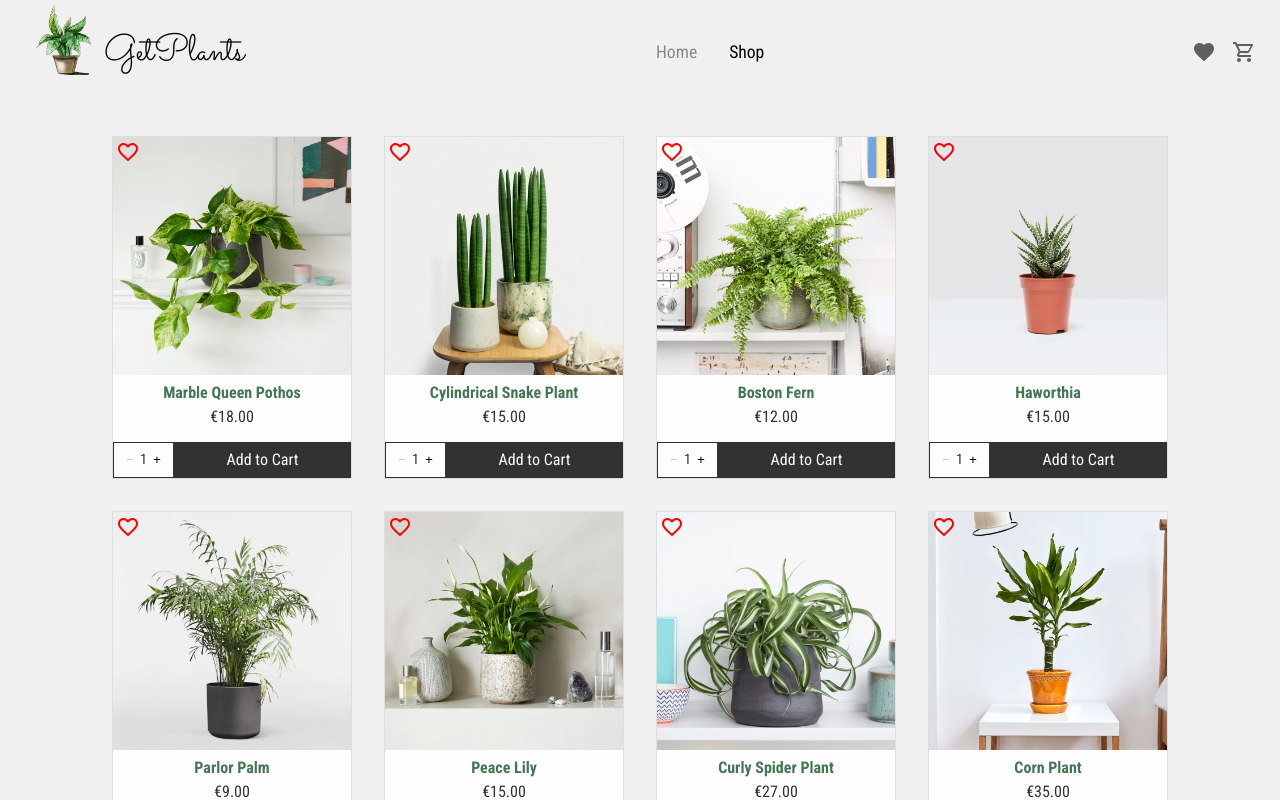
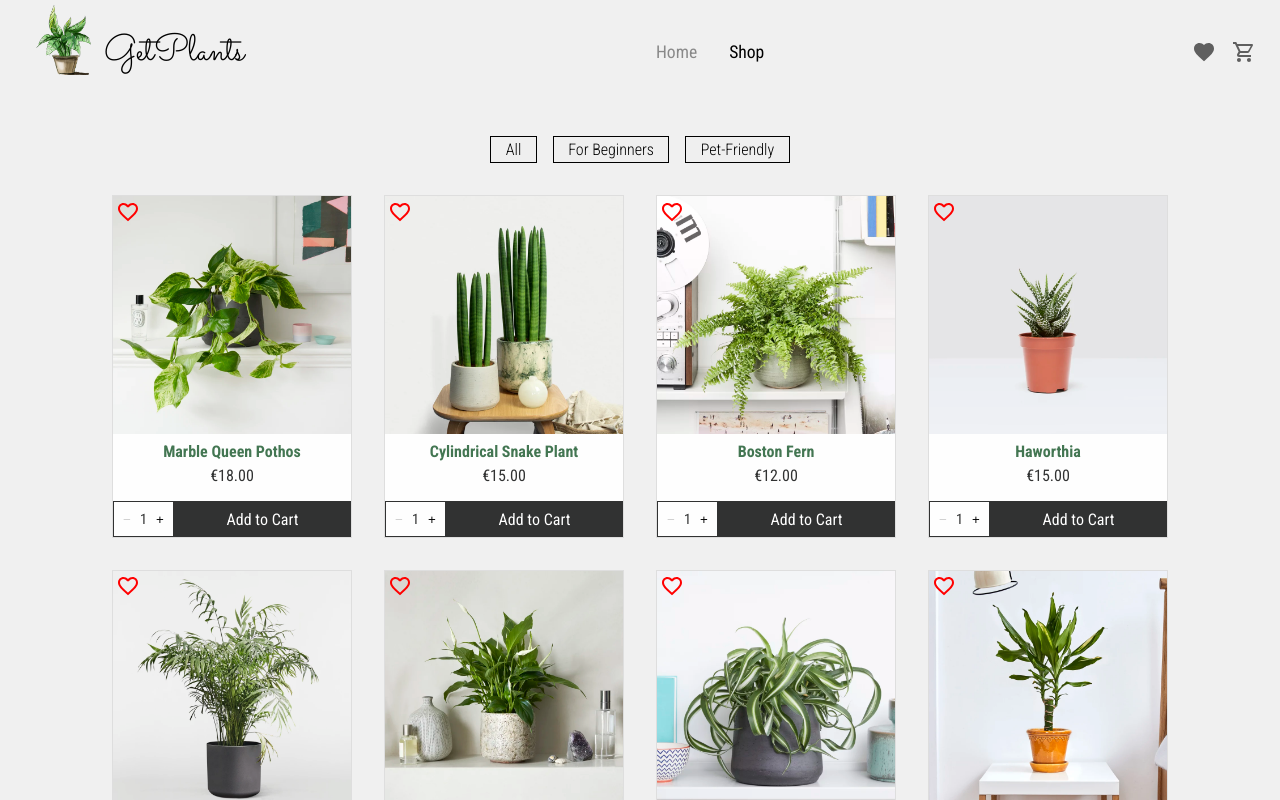
Before and after one commit to RimaSem/plant-shop, a React (Vite) app: page /plant-shop/shop in a window 1280 px wide. Shown: the top 800 px of the page. Built offline with nearby package versions, Linux system fonts and the light colour scheme.

Commit message:
Add filter buttons to shop page

```diff
--- a/src/components/ItemCarousel.tsx
+++ b/src/components/ItemCarousel.tsx
@@ -9,8 +9,8 @@ function ItemCarousel() {
   const context = useContext(AppContext);
 
   const displayItems = context?.allItems.slice(0, 10).map((item) => (
-    <div className="card">
-      <Item key={item.id} plantData={item} />
+    <div key={item.id} className="card">
+      <Item plantData={item} />
     </div>
   ));
 
--- a/src/components/scss/Item.scss
+++ b/src/components/scss/Item.scss
@@ -61,7 +61,7 @@
         min-height: 2.5em;
         display: flex;
         align-items: center;
-        justify-content: center;
+        justify-content: space-evenly;
         border: 1px solid #313232;
         background-color: #fefefe;
         font-size: 0.9rem;
--- a/src/data.ts
+++ b/src/data.ts
@@ -3,7 +3,7 @@ export default [
     id: 1,
     name: "Marble Queen Pothos",
     price: 18,
-    img: "./public/marble_queen.jpg",
+    img: "/marble_queen.jpg",
     description: "",
     isFavorite: false,
     forBeginners: true,
@@ -14,7 +14,7 @@ export default [
     id: 2,
     name: "Cylindrical Snake Plant",
     price: 15,
-    img: "./public/cylindrical_snake_plant.jpg",
+    img: "/cylindrical_snake_plant.jpg",
     description: "",
     isFavorite: false,
     forBeginners: true,
@@ -25,7 +25,7 @@ export default [
     id: 3,
     name: "Boston Fern",
     price: 12,
-    img: "./public/boston-fern.jpg",
+    img: "/boston-fern.jpg",
     description: "",
     isFavorite: false,
     forBeginners: false,
@@ -36,7 +36,7 @@ export default [
     id: 4,
     name: "Haworthia",
     price: 15,
-    img: "./public/succulent-haworthia.jpg",
+    img: "/succulent-haworthia.jpg",
     description: "",
     isFavorite: false,
     forBeginners: true,
@@ -46,7 +46,7 @@ export default [
     id: 5,
     name: "Parlor Palm",
     price: 9,
-    img: "./public/parlor-palm.jpg",
+    img: "/parlor-palm.jpg",
     description: "",
     isFavorite: false,
     forBeginners: true,
@@ -57,7 +57,7 @@ export default [
     id: 6,
     name: "Peace Lily",
     price: 15,
-    img: "./public/peace-lily.jpg",
+    img: "/peace-lily.jpg",
     description: "",
     isFavorite: false,
     forBeginners: true,
@@ -67,7 +67,7 @@ export default [
     id: 7,
     name: "Curly Spider Plant",
     price: 27,
-    img: "./public/curly-spider-plant.jpg",
+    img: "/curly-spider-plant.jpg",
     description: "",
     isFavorite: false,
     forBeginners: false,
@@ -77,7 +77,7 @@ export default [
     id: 8,
     name: "Corn Plant",
     price: 35,
-    img: "./public/corn-plant.jpg",
+    img: "/corn-plant.jpg",
     description: "",
     isFavorite: false,
     forBeginners: true,
@@ -88,7 +88,7 @@ export default [
     id: 9,
     name: "Snake Plant",
     price: 20,
-    img: "./public/snake-plant.jpg",
+    img: "/snake-plant.jpg",
     description: "",
     isFavorite: false,
     forBeginners: true,
@@ -98,7 +98,7 @@ export default [
     id: 10,
     name: "Aspidistra",
     price: 27,
-    img: "./public/aspidistra.jpg",
+    img: "/aspidistra.jpg",
     description: "",
     isFavorite: false,
     forBeginners: false,
@@ -108,7 +108,7 @@ export default [
     id: 11,
     name: "Monstera",
     price: 35,
-    img: "./public/monstera.jpg",
+    img: "/monstera.jpg",
     description: "",
     isFavorite: false,
     forBeginners: false,
@@ -119,7 +119,7 @@ export default [
     id: 12,
     name: "Maranta",
     price: 20,
-    img: "./public/maranta.jpg",
+    img: "/maranta.jpg",
     description: "",
     isFavorite: false,
     forBeginners: false,
@@ -129,7 +129,7 @@ export default [
     id: 13,
     name: "Peperomia",
     price: 13,
-    img: "./public/peperomia.jpg",
+    img: "/peperomia.jpg",
     description: "",
     isFavorite: false,
     forBeginners: false,
@@ -139,7 +139,7 @@ export default [
     id: 14,
     name: "Chinese Money Plant",
     price: 16,
-    img: "./public/money-plant.jpg",
+    img: "/money-plant.jpg",
     description: "",
     isFavorite: false,
     forBeginners: false,
@@ -150,7 +150,7 @@ export default [
     id: 15,
     name: "Ficus Ginseng",
     price: 44,
-    img: "./public/ficus-ginseng.jpg",
+    img: "/ficus-ginseng.jpg",
     description: "",
     isFavorite: false,
     forBeginners: false,
@@ -160,7 +160,7 @@ export default [
     id: 16,
     name: "Zamioculcas",
     price: 31,
-    img: "./public/zamioculcas.jpg",
+    img: "/zamioculcas.jpg",
     description: "",
     isFavorite: false,
     forBeginners: true,
@@ -170,7 +170,7 @@ export default [
     id: 17,
     name: "Philodendron",
     price: 18,
-    img: "./public/philodendron.jpg",
+    img: "/philodendron.jpg",
     description: "",
     isFavorite: false,
     forBeginners: false,
@@ -181,7 +181,7 @@ export default [
     id: 18,
     name: "Dwarf Fan Palm",
     price: 38,
-    img: "./public/dwarf-fan-palm.jpg",
+    img: "/dwarf-fan-palm.jpg",
     description: "",
     isFavorite: false,
     forBeginners: true,
@@ -191,7 +191,7 @@ export default [
     id: 19,
     name: "Calathea",
     price: 20,
-    img: "./public/calathea.jpg",
+    img: "/calathea.jpg",
     description: "",
     isFavorite: false,
     forBeginners: false,
@@ -201,7 +201,7 @@ export default [
     id: 20,
     name: "Maidenhair Fern",
     price: 20,
-    img: "./public/maidenhair-fern.jpg",
+    img: "/maidenhair-fern.jpg",
     description: "",
     isFavorite: false,
     forBeginners: false,
--- a/src/pages/Shop.tsx
+++ b/src/pages/Shop.tsx
@@ -10,7 +10,22 @@ function Shop() {
     <Item key={item.id} plantData={item} />
   ));
 
-  return <div className="shop-container">{displayItems}</div>;
+  return (
+    <div className="shop-container">
+      <div className="filter-btns">
+        <button type="button" className="filter-all-btn">
+          All
+        </button>
+        <button type="button" className="filter-for-beginners-btn">
+          For Beginners
+        </button>
+        <button type="button" className="filter-pet-friendly-btn">
+          Pet-Friendly
+        </button>
+      </div>
+      <div className="item-list">{displayItems}</div>
+    </div>
+  );
 }
 
 export default Shop;
--- a/src/pages/scss/Home.scss
+++ b/src/pages/scss/Home.scss
@@ -11,7 +11,7 @@
     display: flex;
     flex-direction: column;
     align-items: center;
-    padding: 3em 0px;
+    padding: 2em 0px;
     font-size: 1.8rem;
     text-align: center;
     color: #313232;
--- a/src/pages/scss/Shop.scss
+++ b/src/pages/scss/Shop.scss
@@ -2,8 +2,44 @@
   margin: 2em auto 4em auto;
   max-width: 1200px;
   display: flex;
-  flex-wrap: wrap;
-  gap: 2em;
+  flex-direction: column;
   align-items: center;
-  justify-content: center;
+
+  .filter-btns {
+    display: flex;
+    gap: 1em;
+    margin-bottom: 2em;
+
+    button {
+      font-family: inherit;
+      font-size: 1rem;
+      font-weight: 300;
+      border: 1px solid black;
+      padding: 0.2em 0.9em;
+      cursor: pointer;
+
+      &:hover {
+        border-color: #437d53;
+        background-color: #437d53;
+        color: white;
+      }
+    }
+  }
+
+  .item-list {
+    display: flex;
+    flex-wrap: wrap;
+    gap: 2em;
+    align-items: center;
+    justify-content: center;
+  }
 }
+
+@media screen and (max-width: 300px) {
+  .shop-container {
+    .filter-btns {
+      flex-direction: column;
+      gap: 0.3em;
+    }
+  }
+}
```
